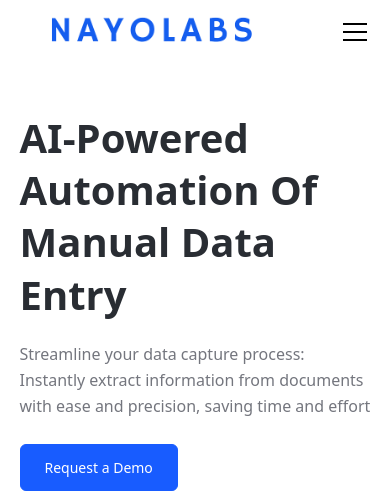
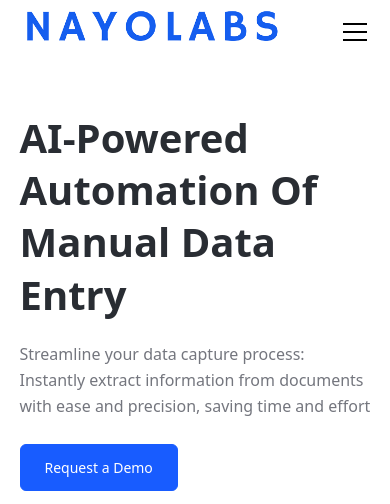
Before and after one commit to nayanukande/nayolabs, a plain HTML site: page nayolabs.ai/index.html in a window 390 px wide. Shown: the top 504 px of the page. Drawn offline with Linux system fonts and the light colour scheme.

Commit message:
Update index.html

```diff
--- a/nayolabs.ai/index.html
+++ b/nayolabs.ai/index.html
@@ -35,19 +35,6 @@
     * {
       -webkit-font-smoothing: antialiased;
       -moz-osx-font-smoothing: grayscale;
-    }
-      .navbar-logo {
-      max-width: 100%; /* Ensure the logo doesn't exceed its original size */
-      height: auto; /* Maintain aspect ratio */
-      display: block; /* Ensure the image is a block element */
-      margin: 0 auto; /* Center align horizontally */
-    }
-
-    /* Adjust logo size for smaller screens */
-    @media (max-width: 768px) {
-      .navbar-logo {
-        max-width: 80%; /* Example: Reduce size on smaller screens */
-      }
     }
   </style>
 
```
